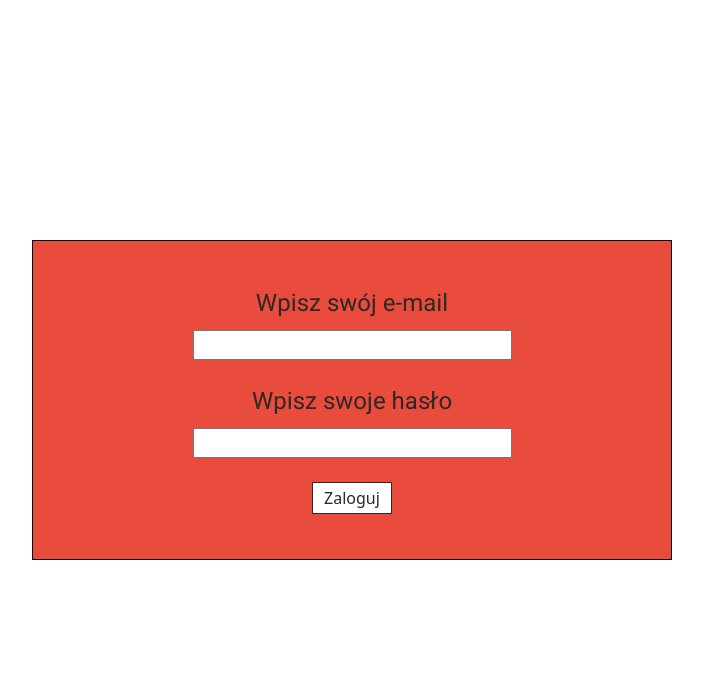
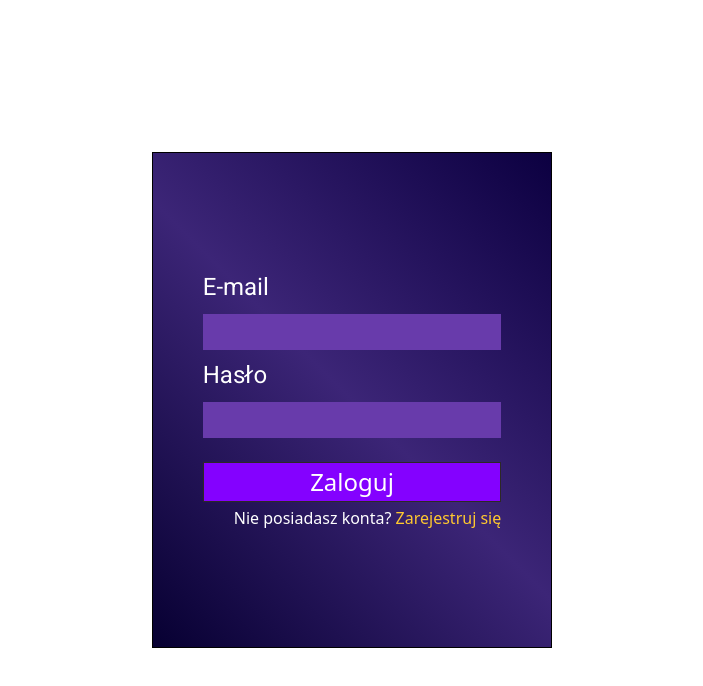
Before and after one commit to DarQxxx/ChatFirebase, a React (Create React App) app: page /login in a window 1280 px wide. Shown: the top 686 px of the page, without its empty margins (288-991 px from the left). Built offline with nearby package versions, Linux system fonts and the light colour scheme; no server answers.

Commit message:
Restyle login form

```diff
--- a/src/index.css
+++ b/src/index.css
@@ -54,10 +54,11 @@
 }
 
 .login-box {
-  width: 40rem;
-  height: 20rem;
+  width: 25rem;
+  height: 31rem;
   border: 1px solid black;
-  background-color: #E94B3CFF;
+  background: #070032;
+  background: linear-gradient(45deg, #070032 0%, #3c2577 50%, #0c0041 100%);
   position: absolute;
   top: 50%;
   left: 50%;
@@ -78,19 +79,56 @@
   text-decoration: none;
 }
 
+.login-box .login-form .login-inputs {
+  background-color: #683bab;
+  border: none;
+  font-size: 24px;
+  color: white;
+  padding: 0 0.5rem;
+}
+
 .login-box .login-form .login-labels {
   font-size: 24px;
-  color: #2D2926FF;
+  color: white;
   font-family: 'Heebo', sans-serif;
+  text-align: left;
 }
 
-.login-box .login-form .login-button {
-  width: 5rem;
-  height: 2rem;
-  background-color: white;
-  color: #2D2926FF;
+.login-box .login-form a {
+  width: 75%;
+}
+
+.login-box .login-form a .login-button {
+  width: 100%;
+  height: 2.5rem;
+  font-size: 24px;
+  background-color: #8401ff;
+  color: white;
   line-height: 1.9rem;
   border: 1px solid #2D2926FF;
+  display: -webkit-inline-box;
+  display: -ms-inline-flexbox;
+  display: inline-flex;
+  -webkit-box-align: center;
+      -ms-flex-align: center;
+          align-items: center;
+  text-align: center;
+  -webkit-box-pack: center;
+      -ms-flex-pack: center;
+          justify-content: center;
+}
+
+.login-box .login-form .login-register {
+  color: white;
+  text-align: right;
+}
+
+.login-box .login-form .login-register--clickHere {
+  color: #ffc82f;
+}
+
+.login-box .login-form .login-register--clickHere:hover {
+  cursor: pointer;
 }
 
 input {
--- a/src/index.scss
+++ b/src/index.scss
@@ -3,6 +3,9 @@ $white: rgb(255, 255, 255);
 $typedMessagesAreaColor: rgb(199, 219, 255);
 $black: #2D2926FF;
 $cherrytomato: #E94B3CFF;
+$purple: #8401ff;
+$inputpurple: #683bab;
+$yellow: #ffc82f;
 @import url("https://cdn.jsdelivr.net/npm/bootstrap-icons@1.3.0/font/bootstrap-icons.css");
 @import url('https://fonts.googleapis.com/css2?family=Heebo:wght@300;400;600;700;800;900&display=swap');
 
@@ -45,10 +48,11 @@ $cherrytomato: #E94B3CFF;
   }
 
   .login-box{
-    width: 40rem;
-    height: 20rem;
+    width: 25rem;
+    height: 31rem;
     border: 1px solid black;
-    background-color: $cherrytomato;
+    background: rgb(7,0,50);
+    background: linear-gradient(45deg, rgba(7,0,50,1) 0%, rgba(60,37,119,1) 50%, rgba(12,0,65,1) 100%);
     position: absolute;
     top: 50%;
     left: 50%;
@@ -63,19 +67,47 @@ $cherrytomato: #E94B3CFF;
       a{
         text-decoration: none;
       }
+      .login-inputs{
+        background-color: $inputpurple;
+        border: none;
+        font-size: 24px;
+        color: white;
+        padding: 0 0.5rem;
+      }
       .login-labels{
         font-size: 24px;
-        color: $black;
+        color: $white;
         font-family: 'Heebo', sans-serif;
+        text-align: left;
+
       }
-      .login-button{
-        width: 5rem;
-        height: 2rem;
-        background-color: white;
-        color: $black;
-        line-height: 1.9rem;
-        border: 1px solid $black;
+      a{
+        width: 75%;
+        .login-button{
+          width: 100%;
+          height: 2.5rem;
+          font-size: 24px;
+          background-color: $purple;
+          color: $white;
+          line-height: 1.9rem;
+          border: 1px solid $black;
+          display: inline-flex;
+          align-items: center;
+          text-align: center;
+          justify-content: center;
 
+        }
+      }
+      .login-register{
+      color: $white;
+      text-align: right;
+      }
+      .login-register--clickHere{
+        color:$yellow;
+
+      }
+      .login-register--clickHere:hover{
+        cursor: pointer;
       }
     }
   }
--- a/src/page/LogIn.js
+++ b/src/page/LogIn.js
@@ -6,11 +6,12 @@ export default function LogIn() {
         <div className="container">
             <div class="login-box">
             <form className="login-form d-flex flex-column text-center align-items-center">
-                <label for="email" className="login-labels pb-2">Wpisz swój e-mail</label>
-                <input type="email" id="email" className="mb-4 w-50" ></input>
-                <label for="email" id="passwd" className="login-labels pb-2">Wpisz swoje hasło</label>
-                <input type="password" id="passwd" className="mb-4 w-50" ></input>
-               <Link to="/chat"> <div className="login-button ">Zaloguj</div></Link>
+                <label for="email" className="login-labels pb-2 w-75">E-mail</label>
+                <input type="email" id="email" className="mb-2 w-75 login-inputs" ></input>
+                <label for="email" id="passwd" className="login-labels pb-2 w-75">Hasło</label>
+                <input type="password" id="passwd" className="mb-4 w-75 login-inputs" ></input>
+               <Link to="/chat"> <div className="login-button">Zaloguj</div></Link>
+               <div className="login-register w-75 mt-1">Nie posiadasz konta? <Link to="/chat"><span className="login-register--clickHere">Zarejestruj się</span></Link></div>
             </form>
             </div>
         </div>
```
Also changed, not shown: 1 other file (tests, documents, lock files or other folders).
